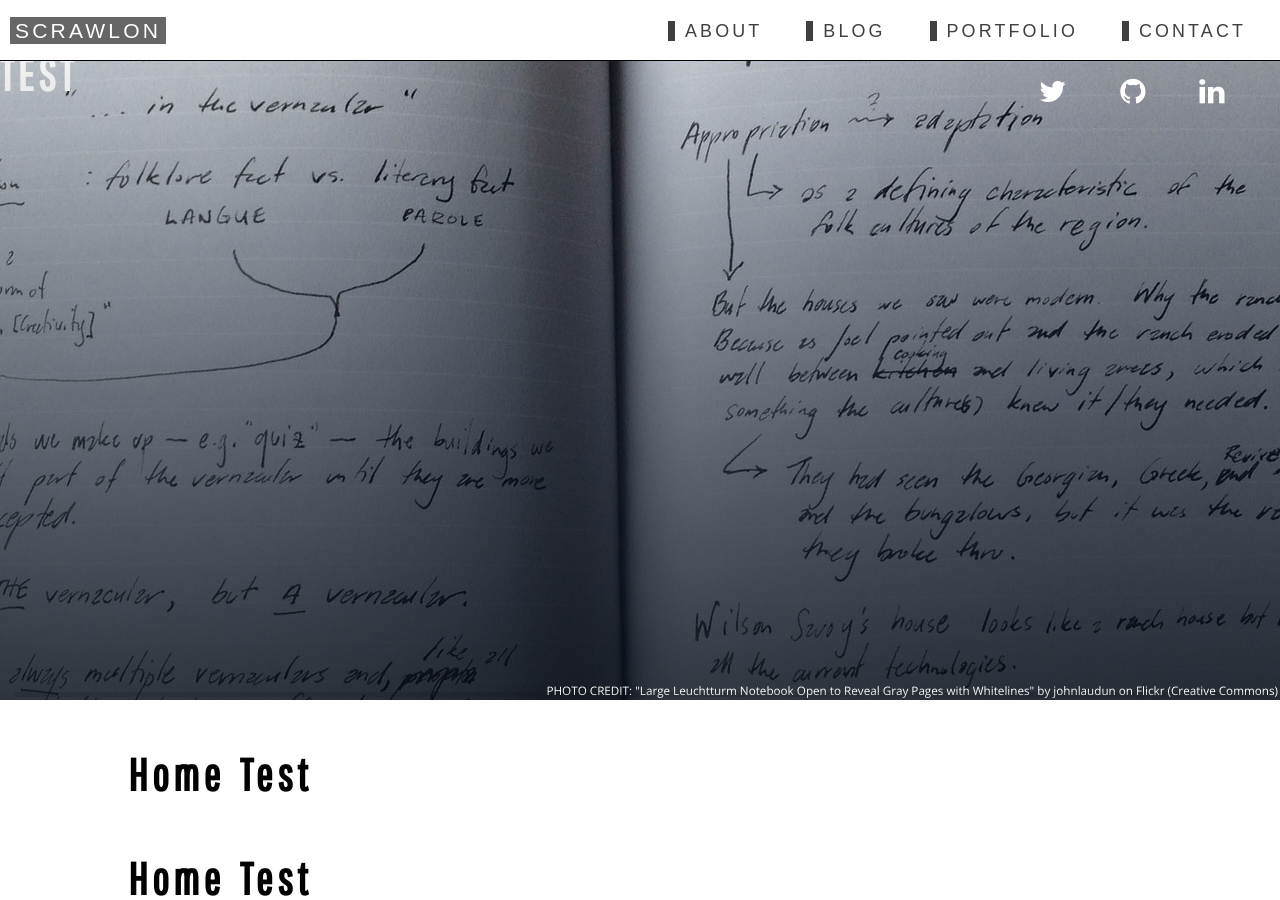
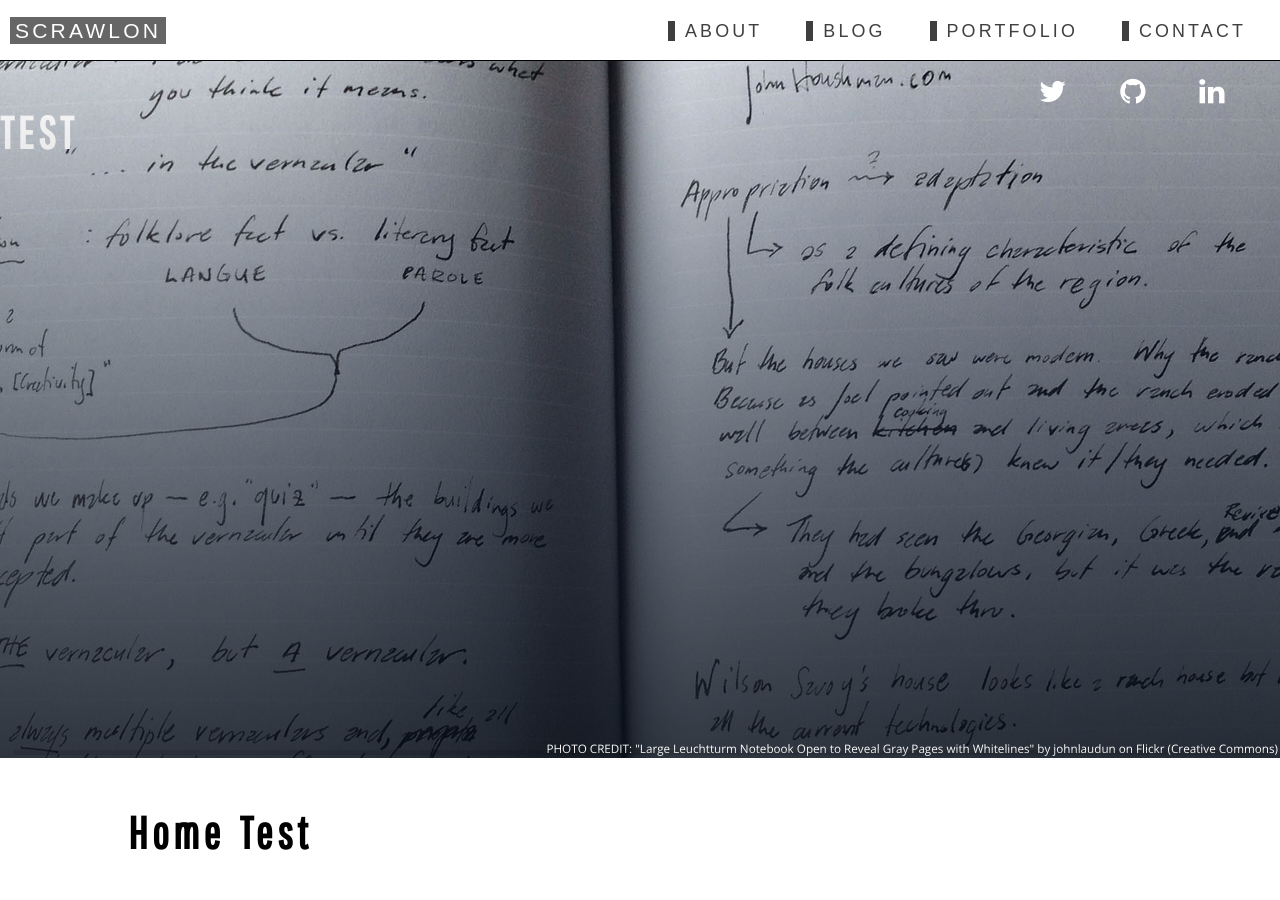
Before and after one commit to scrawlon/scrawlon.github.io, a Jekyll site: the page built from index.html, in a window 1280 px wide and 900 px high. Built offline with Jekyll 4.4.1, drawn with Linux system fonts in a browser that asks for light colours.

Commit message:
CSS. Tweaked nav

```diff
--- a/_sass/_header.scss
+++ b/_sass/_header.scss
@@ -1,8 +1,12 @@
 .main-header {
-  position: fixed;
+  position: inherit;
   z-index: 9;
   width: 100vw;
   background: #fff;
+
+  @media only screen and #{$landscape} {
+    position: fixed;
+  }
 }
 
 .nav-mobile-backdrop {
@@ -31,6 +35,14 @@
   background-attachment: scroll;
   background-color: black;
   color: white;
+  margin-top: 0;
+
+  @media only screen and #{$landscape} {
+    & {
+      margin-top: 58px;
+    }
+  }
+
 
   &.not-ios {
     background-attachment: fixed;
--- a/_sass/_swiper.scss
+++ b/_sass/_swiper.scss
@@ -1,5 +1,12 @@
 .swiper-wrapper {
   background: #000;
+  margin-top: 0;
+
+  @media only screen and #{$landscape} {
+    & {
+      margin-top: 58px;
+    }
+  }
 }
 
 .swiper-fade {
--- a/css/styles.scss
+++ b/css/styles.scss
@@ -42,6 +42,13 @@
 
 #root {
   min-height: 1000px;
+  margin-top: 0;
+
+  @media only screen and #{$landscape} {
+    & {
+      margin-top: 58px;
+    }
+  }
 }
 
 .no-scroll {
```
